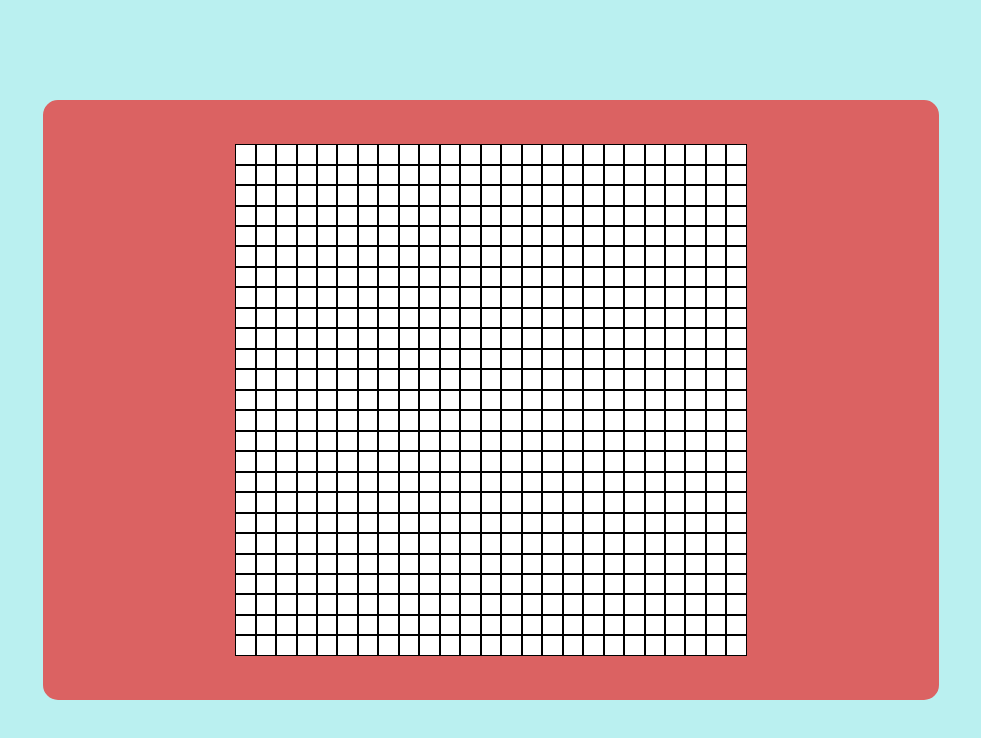
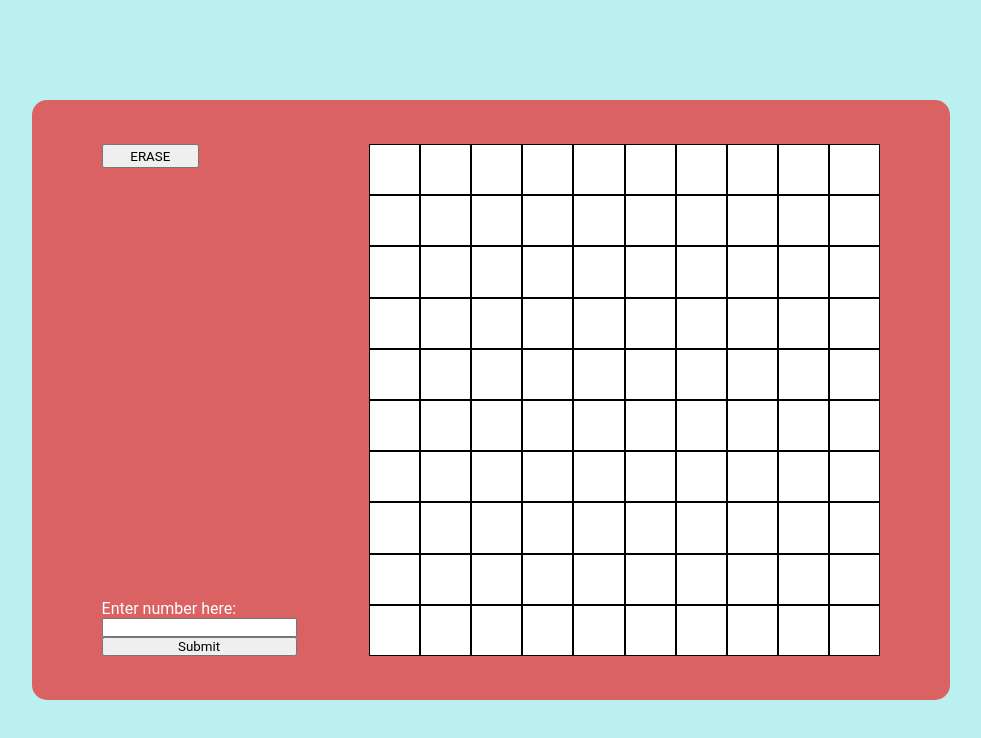
Before and after one commit to Patrick42702/odin-etch-a-sketch, a plain HTML site: page index.html in a window 1280 px wide. Shown: the whole page, without its empty margins (149-1130 px from the left). Drawn offline with Linux system fonts and the light colour scheme.

Commit message:
Added form and button
Added form and button to change the size of the grid, or erase

```diff
--- a/script.js
+++ b/script.js
@@ -7,12 +7,44 @@ function scaleGrid(size) {
   return `height: ${squareHeight}px; width: ${squareWidth}px;`;
 }
 
+function createMenu(graphContainer) {
+  const div = document.createElement("div");
+  const button = document.createElement("button");
+  const form = document.createElement("form");
+
+  div.classList.add("menu");
+
+  button.classList.add("erase");
+  button.textContent = "ERASE";
+
+  form.classList.add("form");
+  const label = document.createElement("label");
+  label.textContent = "Enter number here:";
+  form.appendChild(label);
+  const input = document.createElement("input");
+  input.type = "number";
+  input.id = "userNumber";
+  form.appendChild(input);
+
+  const submitButton = document.createElement("button");
+  submitButton.setAttribute("type", "submit");
+  submitButton.textContent = "Submit";
+  submitButton.classList.add("submit");
+  form.appendChild(submitButton);
+
+  div.appendChild(button);
+  div.appendChild(form);
+  graphContainer.appendChild(div);
+}
+
 function createGraph(size) {
   const container = document.querySelector(".layout");
 
   const graphContainer = document.createElement("div");
   graphContainer.classList.add("graph-container");
   container.appendChild(graphContainer);
+
+  createMenu(graphContainer);
 
   for (let i = 0; i < size; i++) {
     const rowContainer = document.createElement("div");
@@ -32,16 +64,50 @@ function createGraph(size) {
   square.forEach((box) => (box.style.cssText = squareProperties));
 }
 
-createGraph(25);
-
-const square = document.querySelectorAll(".square");
+createGraph(10);
 
 function handleHover(box) {
-  box.style['background-color'] = "gray";
+  box.style["background-color"] = "gray";
 }
 
-square.forEach((box) => {
-  box.addEventListener("mouseenter", () => {
-    handleHover(box);
+function handleErase() {
+  const squares = document.querySelectorAll(".square");
+  squares.forEach((square) => (square.style["background-color"] = "white"));
+}
+
+function handleNumber() {
+  console.log("handle number called.");
+  const input = document.querySelector("input");
+  let size = input.value;
+  createGraph(size);
+}
+
+function initializeEvents() {
+  const form = document.querySelector(".form");
+  form.addEventListener("submit", function (e) {
+    e.preventDefault();
+    console.log("handle number called.");
+    const input = document.querySelector("input");
+    let size = input.value;
+
+    const layout = document.querySelector(".layout");
+    const graphContainer = document.querySelector(".graph-container");
+    layout.removeChild(graphContainer);
+
+    createGraph(size);
+    initializeEvents();
   });
-});
+
+  const square = document.querySelectorAll(".square");
+
+  square.forEach((box) => {
+    box.addEventListener("mouseenter", () => {
+      handleHover(box);
+    });
+  });
+
+  const erase = document.querySelector(".erase");
+  erase.addEventListener('click', handleErase);
+}
+
+initializeEvents();
--- a/style.css
+++ b/style.css
@@ -19,7 +19,6 @@ body {
 
 .graph-container {
     display: flex;
-    flex-direction: column;
     justify-content: center;
     align-items: center;
     min-height: 600px;
@@ -32,10 +31,30 @@ body {
 
 .row-container {
     display: flex;
-    flex-direction: row;
+    flex-direction: column;
 }
 
 .square{
     border: 0.5px solid black;
     background-color: white;
 }
+
+.menu {
+    display: flex;
+    flex-direction: column;
+    justify-content: space-between;
+    margin-right: 72px;
+    min-height: 512px;
+}
+
+.erase {
+    width: 50%;
+    min-height: 24px;
+}
+
+.form {
+    color: white;
+    display: flex;
+    flex-direction: column;
+    justify-content: center;
+}
```
